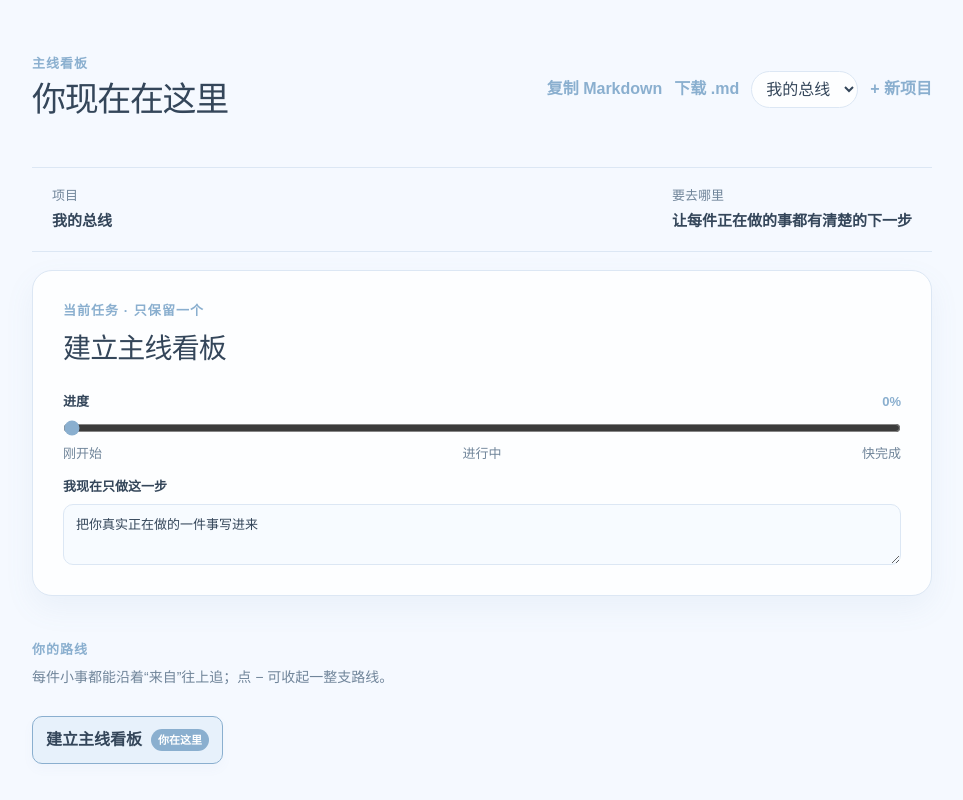
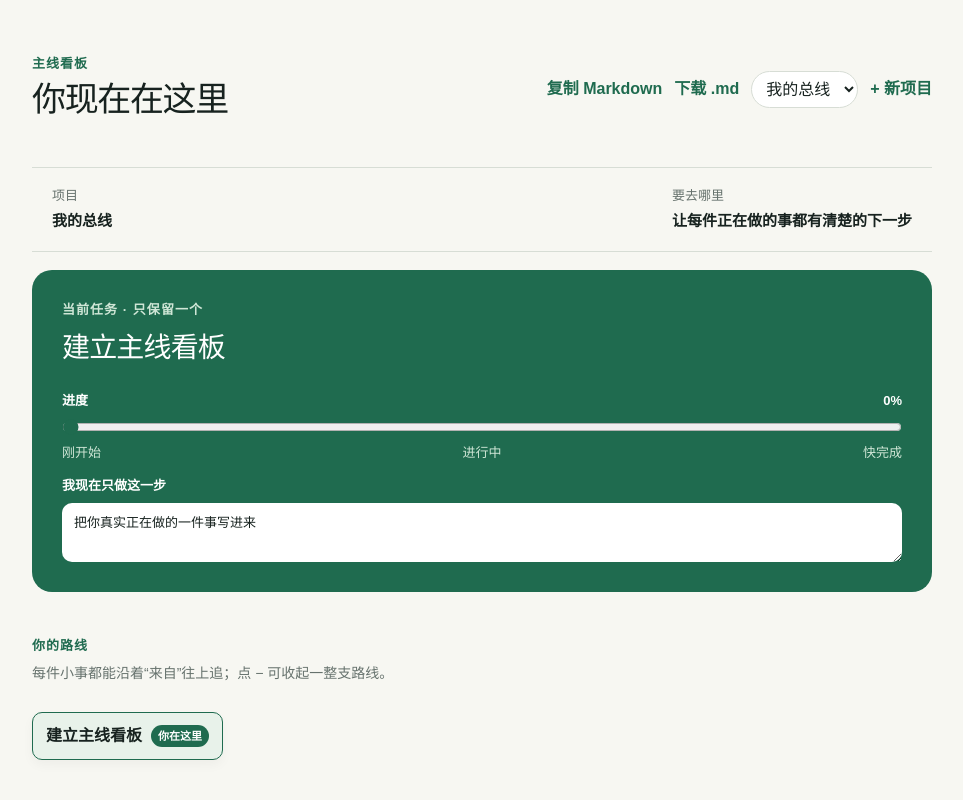
Before and after one commit to Olivya-sxx/mainline-board, a Next.js app: page / in a window 1280 px wide. Shown: the top 800 px of the page, without its empty margins (158-1121 px from the left). Built offline with nearby package versions, Linux system fonts and the light colour scheme.

Commit message:
Restore green palette and simplify task form

```diff
--- a/app/globals.css
+++ b/app/globals.css
@@ -1,6 +1,6 @@
 @import "tailwindcss";
 
-:root { --ink:#34465a; --muted:#70859a; --paper:#f5f9ff; --line:#dce7f4; --accent:#8aafcf; --pale:#e7f1fb; --card:#fdfeff; }
+:root { --ink:#17221f; --muted:#66726d; --paper:#f7f7f2; --line:#d7ddd5; --accent:#1f6b4f; --pale:#e8f2ea; --card:#fff; }
 * { box-sizing:border-box; }
 body { margin:0; background:var(--paper); color:var(--ink); font-family:Arial, "PingFang SC", sans-serif; }
 button, input, textarea { font:inherit; }
@@ -13,10 +13,10 @@ h1, h2, p { margin:0; } h1 { font-size:34px; letter-spacing:-.04em; } h2 { font-
 .text-button, .outline-button, .branch button, .close { border:0; background:transparent; color:var(--accent); font-weight:700; }
 .orientation { margin:42px 0 18px; padding:18px 20px; border-top:1px solid var(--line); border-bottom:1px solid var(--line); }
 .orientation div { display:grid; gap:5px; } .orientation span, small { color:var(--muted); font-size:13px; } .orientation strong { font-size:15px; }
-.current-card { padding:30px; border:1px solid var(--line); border-radius:20px; background:var(--card); color:var(--ink); box-shadow:0 12px 30px rgba(104,139,177,.08); } .current-card .eyebrow { color:var(--accent); } .current-card h2 { margin:8px 0 22px; font-size:28px; }
-label { display:grid; gap:7px; font-size:13px; font-weight:700; } textarea, input { width:100%; border:1px solid var(--line); border-radius:10px; padding:10px 12px; resize:vertical; color:var(--ink); background:#fff; font-weight:400; }.progress-control { margin-bottom:14px; }.progress-control > span { display:flex; justify-content:space-between; }.progress-control output { color:var(--accent); }.progress-control input { padding:0; accent-color:var(--accent); }.progress-control small { display:flex; justify-content:space-between; color:var(--muted); font-weight:400; }
-.current-card textarea { min-height:54px; border:1px solid var(--line); background:#f7fbff; color:var(--ink); } .current-card .next { margin-top:4px; } .return-button { margin-top:16px; border:1px solid var(--accent); border-radius:999px; padding:9px 12px; color:var(--accent); background:transparent; font-weight:700; }
-.path { margin:44px 0; }.route-note { margin-top:8px; color:var(--muted); font-size:14px; }.route-tree, .route-tree ul { list-style:none; margin:20px 0 0; padding-left:0; }.route-tree ul { margin:0 0 0 22px; padding-left:22px; border-left:1px solid var(--line); }.route-tree li { position:relative; padding:8px 0; }.route-tree ul > li::before { content:""; position:absolute; top:28px; left:-22px; width:21px; border-top:1px solid var(--line); }.route-row { display:flex; align-items:center; gap:7px; }.collapse-button { width:22px; height:22px; border:1px solid var(--line); border-radius:50%; color:var(--muted); background:var(--card); font-weight:700; line-height:1; }.route-node { display:inline-flex; align-items:center; gap:9px; max-width:100%; border:1px solid var(--line); border-radius:10px; padding:11px 13px; color:var(--ink); background:var(--card); text-align:left; font-weight:700; box-shadow:0 5px 12px rgba(104,139,177,.04); }.route-node.is-current { border-color:var(--accent); background:var(--pale); }.route-node b { color:var(--accent); font-size:17px; }.route-tree .is-done .route-node { color:var(--muted); text-decoration:line-through; }.route-node em { border-radius:999px; padding:3px 7px; color:#fff; background:var(--accent); font-size:11px; font-style:normal; white-space:nowrap; }
-.branches { border-top:1px solid var(--line); padding-top:27px; }.section-heading { align-items:flex-start; }.section-heading h2 { margin-top:4px; }.outline-button { border:1px solid var(--accent); padding:9px 12px; border-radius:999px; white-space:nowrap; }.empty { color:var(--muted); margin-top:20px; }.branch-list { display:grid; gap:10px; margin-top:20px; }.branch { padding:16px; background:var(--card); border-radius:12px; box-shadow:0 5px 12px rgba(104,139,177,.04); }.branch p { font-weight:700; margin-bottom:5px; }.branch button { padding:7px 0; }
-.dialog { width:min(480px, calc(100% - 32px)); border:0; border-radius:18px; padding:0; box-shadow:0 20px 60px rgba(104,139,177,.18); }.dialog::backdrop { background:rgba(52,70,90,.18); }.dialog form { display:grid; gap:16px; padding:24px; background:var(--card); }.close { font-size:25px; line-height:1; }.primary-button { border:0; border-radius:10px; padding:12px; color:#fff; background:var(--accent); font-weight:700; }
+.current-card { padding:30px; border:0; border-radius:20px; background:var(--accent); color:#fff; box-shadow:none; } .current-card .eyebrow { color:#cfe6d6; } .current-card h2 { margin:8px 0 22px; font-size:28px; }
+label { display:grid; gap:7px; font-size:13px; font-weight:700; } textarea, input { width:100%; border:1px solid var(--line); border-radius:10px; padding:10px 12px; resize:vertical; color:var(--ink); background:#fff; font-weight:400; }.progress-control { margin-bottom:14px; }.progress-control > span { display:flex; justify-content:space-between; }.progress-control output { color:var(--accent); }.progress-control input { padding:0; accent-color:var(--accent); }.progress-control small { display:flex; justify-content:space-between; color:var(--muted); font-weight:400; }.current-card .progress-control output { color:#fff; }.current-card .progress-control small { color:#cfe6d6; }
+.current-card textarea { min-height:54px; border:0; background:rgba(255,255,255,.13); color:#fff; } .current-card .next { margin-top:4px; } .current-card .next textarea { background:#fff; color:var(--ink); }.return-button { margin-top:16px; border:1px solid #cfe6d6; border-radius:999px; padding:9px 12px; color:#fff; background:transparent; font-weight:700; }
+.path { margin:44px 0; }.route-note { margin-top:8px; color:var(--muted); font-size:14px; }.route-tree, .route-tree ul { list-style:none; margin:20px 0 0; padding-left:0; }.route-tree ul { margin:0 0 0 22px; padding-left:22px; border-left:1px solid var(--line); }.route-tree li { position:relative; padding:8px 0; }.route-tree ul > li::before { content:""; position:absolute; top:28px; left:-22px; width:21px; border-top:1px solid var(--line); }.route-row { display:flex; align-items:center; gap:7px; }.collapse-button { width:22px; height:22px; border:1px solid var(--line); border-radius:50%; color:var(--muted); background:var(--card); font-weight:700; line-height:1; }.route-node { display:inline-flex; align-items:center; gap:9px; max-width:100%; border:1px solid var(--line); border-radius:10px; padding:11px 13px; color:var(--ink); background:var(--card); text-align:left; font-weight:700; box-shadow:0 5px 12px rgba(23,34,31,.04); }.route-node.is-current { border-color:var(--accent); background:var(--pale); }.route-node b { color:var(--accent); font-size:17px; }.route-tree .is-done .route-node { color:var(--muted); text-decoration:line-through; }.route-node em { border-radius:999px; padding:3px 7px; color:#fff; background:var(--accent); font-size:11px; font-style:normal; white-space:nowrap; }
+.branches { border-top:1px solid var(--line); padding-top:27px; }.section-heading { align-items:flex-start; }.section-heading h2 { margin-top:4px; }.outline-button { border:1px solid var(--accent); padding:9px 12px; border-radius:999px; white-space:nowrap; }.empty { color:var(--muted); margin-top:20px; }.branch-list { display:grid; gap:10px; margin-top:20px; }.branch { padding:16px; background:var(--card); border-radius:12px; box-shadow:0 5px 12px rgba(23,34,31,.04); }.branch p { font-weight:700; margin-bottom:5px; }.branch button { padding:7px 0; }
+.dialog { width:min(480px, calc(100% - 32px)); border:0; border-radius:18px; padding:0; box-shadow:0 20px 60px rgba(20,31,27,.18); }.dialog::backdrop { background:rgba(20,31,27,.35); }.dialog form { display:grid; gap:16px; padding:24px; background:var(--card); }.close { font-size:25px; line-height:1; }.primary-button { border:0; border-radius:10px; padding:12px; color:#fff; background:var(--accent); font-weight:700; }
 @media (max-width:600px) { main { width:min(100% - 24px, 900px); padding-top:28px; }.topbar { align-items:flex-start; }.project-actions { display:grid; justify-items:end; gap:5px; }.orientation { display:grid; }.current-card { padding:22px; }.section-heading { gap:12px; }.section-heading h2 { font-size:19px; }.outline-button { font-size:13px; }.branch { align-items:flex-start; } }
--- a/app/page.tsx
+++ b/app/page.tsx
@@ -179,7 +179,7 @@ export default function Home() {
       id: id(), title, parentId: current.id, status: "paused",
       projectId: board.activeProjectId,
       percent: 0,
-      next: String(form.get("next") || "决定何时继续").trim(),
+      next: "",
     };
     setBoard((old) => ({ ...old, tasks: [...old.tasks, task] }));
     setShowBranch(false);
@@ -232,7 +232,7 @@ export default function Home() {
         )}
       </section>
 
-      {showBranch && <dialog open className="dialog"><form method="dialog" onSubmit={addBranch}><div className="section-heading"><h2>从「{current.title}」长出新任务</h2><button type="button" className="close" onClick={() => setShowBranch(false)}>×</button></div><label>这件事叫什么<input name="title" autoFocus placeholder="例如：整理另一个项目的资料" /></label><label>下一步做什么<input name="next" placeholder="例如：列出要整理的文件" /></label><button className="primary-button" type="submit">记下来源关系</button></form></dialog>}
+      {showBranch && <dialog open className="dialog"><form method="dialog" onSubmit={addBranch}><div className="section-heading"><h2>从「{current.title}」长出新任务</h2><button type="button" className="close" onClick={() => setShowBranch(false)}>×</button></div><label>这件事叫什么<input name="title" autoFocus placeholder="例如：整理另一个项目的资料" /></label><button className="primary-button" type="submit">记下来源关系</button></form></dialog>}
       {showProject && <dialog open className="dialog"><form method="dialog" onSubmit={addProject}><div className="section-heading"><h2>新项目</h2><button type="button" className="close" onClick={() => setShowProject(false)}>×</button></div><label>项目名称<input name="name" autoFocus placeholder="例如：旅行计划" /></label><label>最终想完成什么<input name="goal" placeholder="例如：确定路线并订好行程" /></label><label>这个项目的第一步<input name="task" placeholder="例如：列出行程约束" /></label><button className="primary-button" type="submit">建立项目并进入</button></form></dialog>}
     </main>
   );
```
